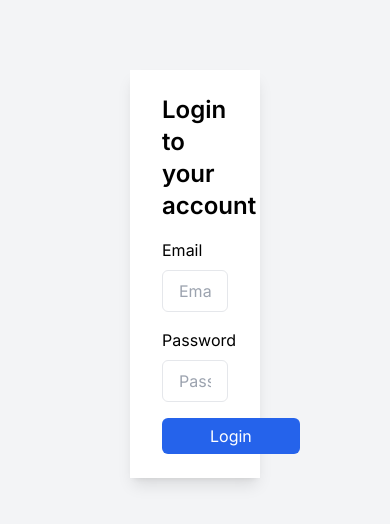
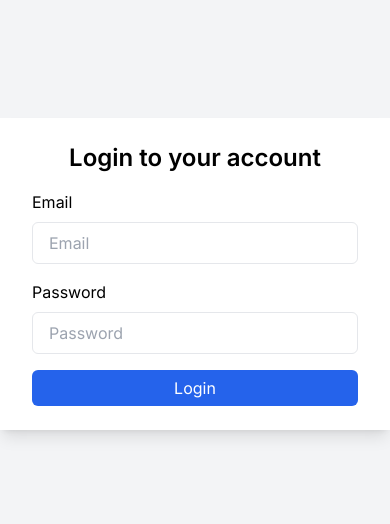
Before and after one commit to benja037/front-statskings, a Next.js app: page /auth/login in a window 390 px wide. Shown: the part 220-744 px from the top of the page. Built offline with nearby package versions, Linux system fonts and the light colour scheme; no server answers.

Commit message:
Change Login on Mobile

```diff
--- a/src/app/auth/login/page.tsx
+++ b/src/app/auth/login/page.tsx
@@ -27,8 +27,8 @@ export default function LoginPage() {
 
   return (
     <div className="flex items-center justify-center min-h-screen bg-gray-100">
-      <div className="px-8 py-6 mt-4 text-left bg-white shadow-lg w-1/3">
-        <h3 className="text-2xl font-semibold">Login to your account</h3>
+      <div className="px-8 py-6 mt-4 text-left bg-white shadow-lg w-full max-w-md">
+        <h3 className="text-2xl font-semibold text-center">Login to your account</h3>
         <form onSubmit={handleSubmit(onSubmit)} className="mt-4">
           <div>
             <label className="block" htmlFor="email">Email</label>
@@ -51,7 +51,7 @@ export default function LoginPage() {
             {errors.password && <span className="text-xs text-red-600">Password is required</span>}
           </div>
           <div className="flex items-center justify-between mt-4">
-            <button className="px-12 py-2 leading-5 text-white transition-colors duration-200 transform bg-blue-600 rounded-md hover:bg-blue-700 focus:outline-none focus:bg-blue-700">Login</button>
+            <button className="w-full px-4 py-2 leading-5 text-white transition-colors duration-200 transform bg-blue-600 rounded-md hover:bg-blue-700 focus:outline-none focus:bg-blue-700">Login</button>
           </div>
           {errorMessage && <span className="text-xs text-red-600">{errorMessage}</span>}
         </form>
```
